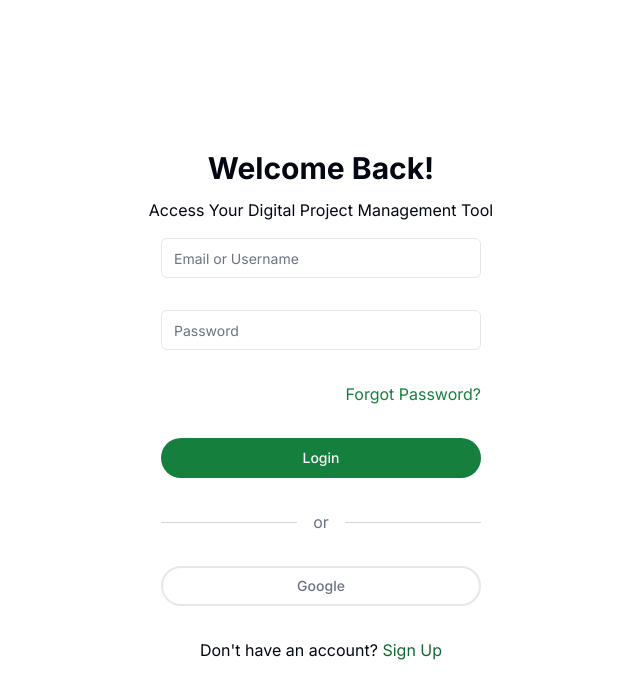
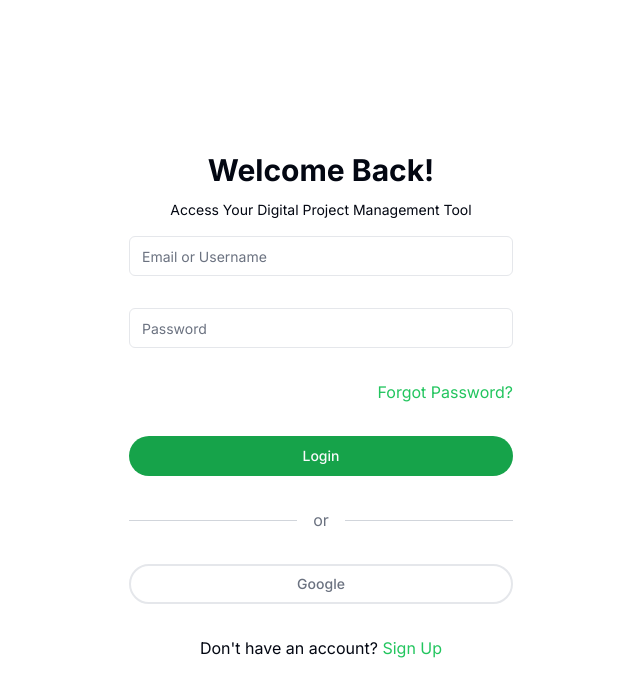
Before and after one commit to ait-varun/Shadcn-components, a Next.js app: page / in a window 1280 px wide. Shown: the top 698 px of the page, without its empty margins (319-959 px from the left). Built offline with nearby package versions, Linux system fonts and the light colour scheme.

Commit message:
updated form tailwind css

```diff
--- a/src/components/Another-form.tsx
+++ b/src/components/Another-form.tsx
@@ -57,17 +57,17 @@ export default function AnotherForm() {
 
   return (
     <>
-      <div className="w-full max-w-sm rounded-2xl">
+      <div className="max-w-sm rounded-2xl">
         <div className="mb-4">
           <h2 className="text-center text-3xl font-bold m-3">Welcome Back!</h2>
-          <p className="text-center m-2">
+          <p className="text-center m-2 text-sm">
             Access Your Digital Project Management Tool
           </p>
         </div>
         <Form {...form}>
           <form
             onSubmit={form.handleSubmit(onSubmit)}
-            className="space-y-8 w-80 mx-auto">
+            className="space-y-8 w-96 mx-auto ">
             <FormField
               control={form.control}
               name="email"
@@ -102,11 +102,11 @@ export default function AnotherForm() {
                 </FormItem>
               )}
             />
-            <span className="text-green-700 text-right block my-2">
+            <span className="text-green-500 text-right block my-2 cursor-pointer">
               Forgot Password?
             </span>
             <Button
-              className="w-80 bg-green-700 rounded-full hover:bg-green-800 "
+              className="w-96 bg-green-600 rounded-full hover:bg-green-700 "
               variant={"default"}
               type="submit">
               Login
@@ -118,14 +118,13 @@ export default function AnotherForm() {
             </div>
             <Button
               className="w-full bg-transparent text-gray-500  border-2 hover:bg-gray-100 hover:text-gray-900 rounded-full "
-              variant={"default"}
               type="submit">
               Google
             </Button>
             <div className="text-center">
               <p>
                 Don't have an account?
-                <span className="text-green-800 cursor-pointer"> Sign Up</span>
+                <span className="text-green-500 cursor-pointer"> Sign Up</span>
               </p>
             </div>
           </form>
--- a/src/components/ui/button.tsx
+++ b/src/components/ui/button.tsx
@@ -31,7 +31,7 @@ const buttonVariants = cva(
       size: "default",
     },
   }
-)
+);
 
 export interface ButtonProps
   extends React.ButtonHTMLAttributes<HTMLButtonElement>,
```
